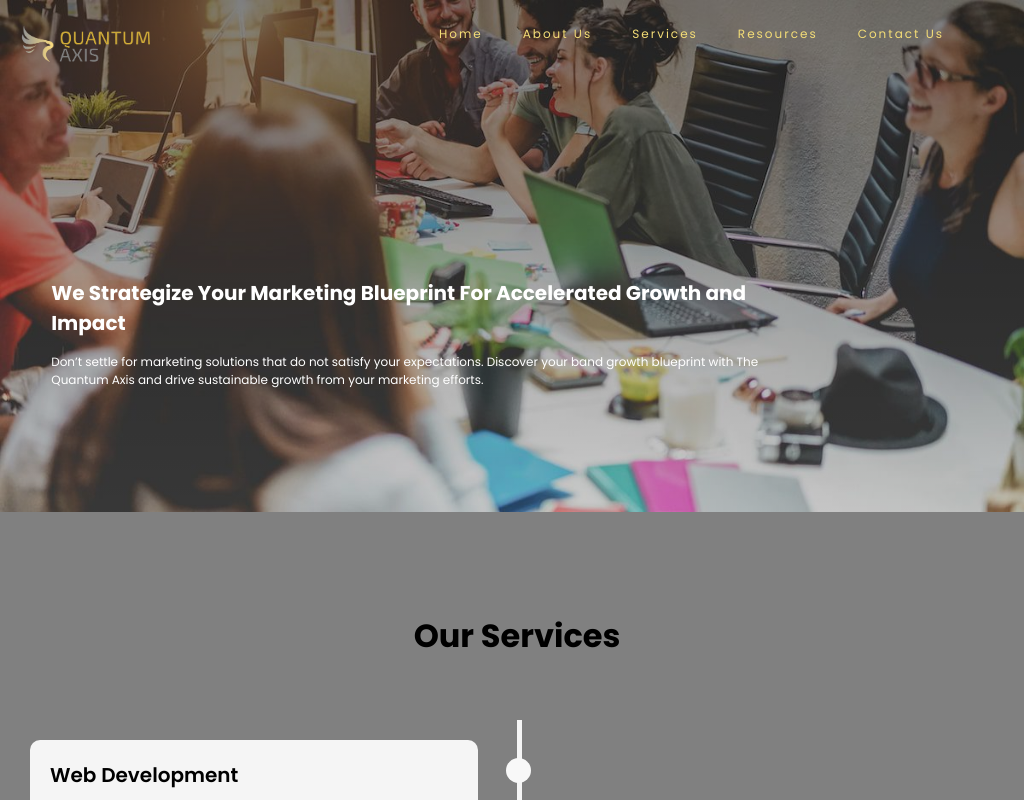
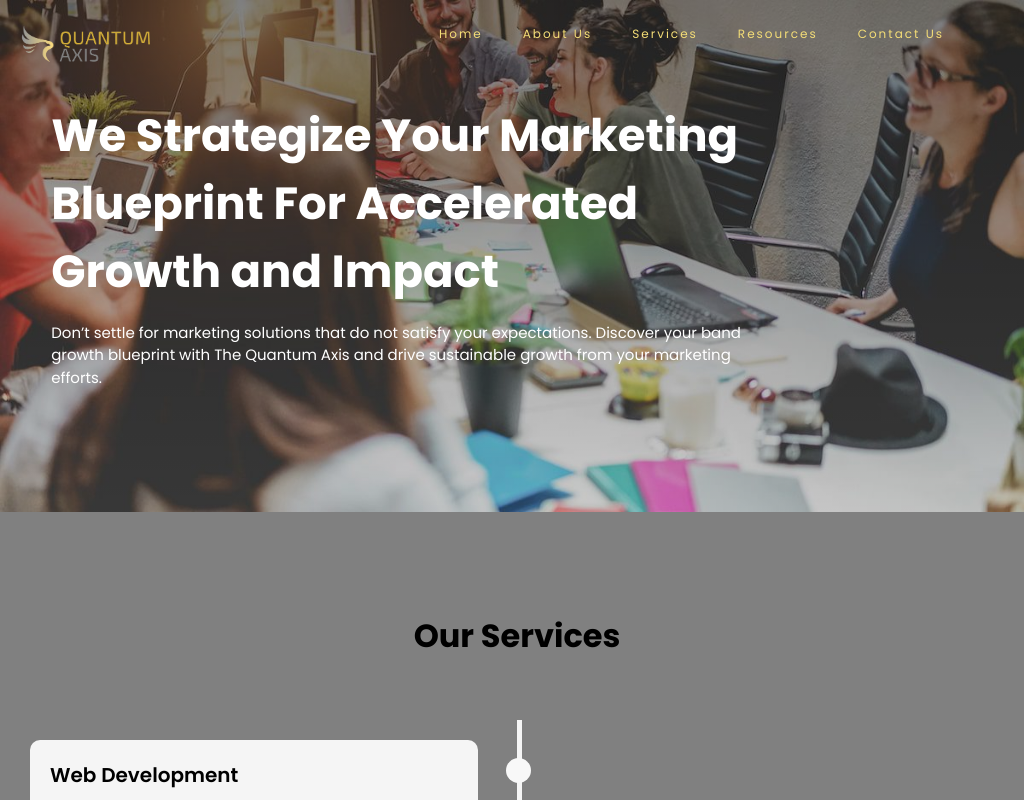
Before and after one commit to tharanycred4future/quantumaxistest, a React (Vite) app: page /services in a window 1024 px wide. Shown: the top 800 px of the page. Built offline with nearby package versions, Linux system fonts and the light colour scheme.

Commit message:
responsive update

```diff
--- a/src/pages/ServicePageSection/ServicePageSection.css
+++ b/src/pages/ServicePageSection/ServicePageSection.css
@@ -337,7 +337,7 @@ list-style: none;
         left: 5vw;
     }
     .service-page-section-content h5{
-        font-size: 20px !important;
+        font-size: 34px !important;
     }
     .service-page-section-content p{
         font-size: 12px !important;
@@ -372,7 +372,7 @@ list-style: none;
         left: 5vw;
     }
     .service-page-section-content h5{
-        font-size: 20px !important;
+        font-size: 38px !important;
     }
     .service-page-section-content p{
         font-size: 12px !important;
@@ -407,10 +407,10 @@ list-style: none;
         left: 5vw;
     }
     .service-page-section-content h5{
-        font-size: 20px !important;
+        font-size: 42px !important;
     }
     .service-page-section-content p{
-        font-size: 12px !important;
+        font-size: 13px !important;
     }
 
 }
@@ -443,10 +443,10 @@ list-style: none;
         left: 5vw;
     }
     .service-page-section-content h5{
-        font-size: 20px !important;
+        font-size: 45px !important;
     }
     .service-page-section-content p{
-        font-size: 12px !important;
+        font-size: 15px !important;
     }
 
 }
```
